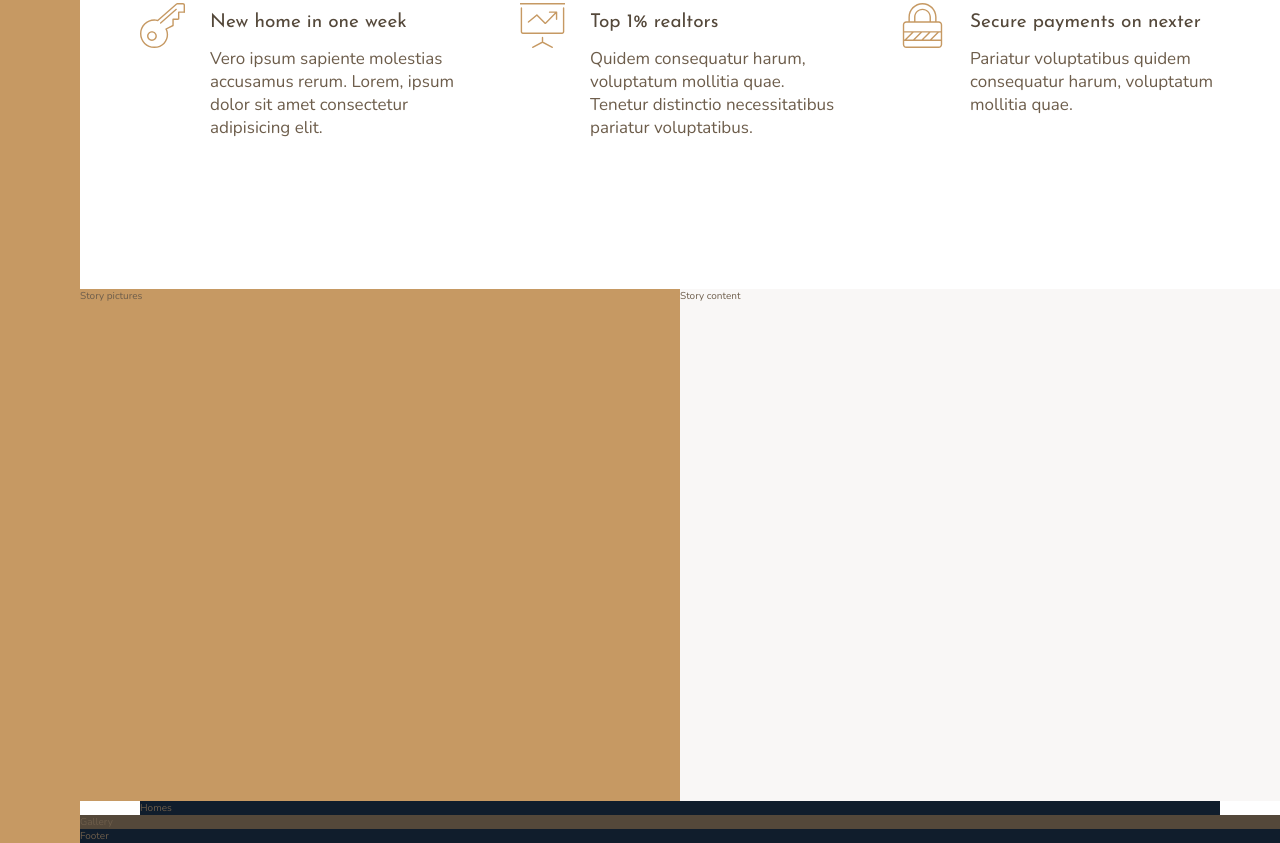
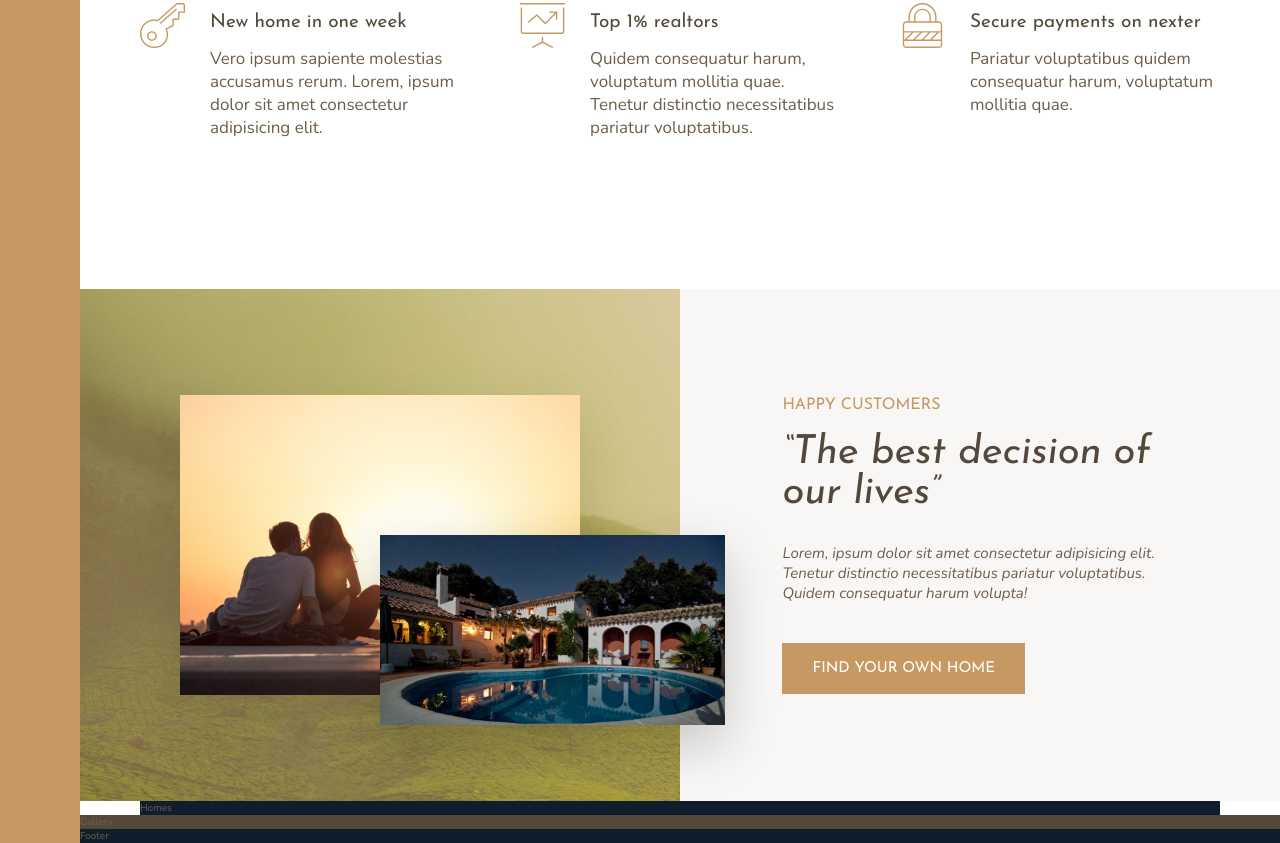
Before and after one commit to VladNcode/nexter-css, a plain HTML site: page index.pug in a window 1280 px wide. Shown: the part 963-1806 px from the top of the page. Drawn offline with nearby package versions, Linux system fonts and the light colour scheme; files that its build step writes are made by us from their sources.

Commit message:
added and styled story section

```diff
--- a/index.pug
+++ b/index.pug
@@ -50,8 +50,14 @@ body.container
       p.feature__text Pariatur voluptatibus quidem consequatur harum, voluptatum mollitia quae.
 
 
-  .story__pictures Story pictures
-  .story__content Story content
+  .story__pictures
+    img.story__img--1(src="img/story-1.jpeg" alt="Couple with new house")
+    img.story__img--2(src="img/story-2.jpeg" alt="New house")
+  .story__content
+    h3.heading-3.u-margin-bottom-small Happy customers
+    h2.heading-2.heading-2--dark.u-margin-bottom-medium &ldquo;The best decision of our lives&rdquo;
+    p.story__text Lorem, ipsum dolor sit amet consectetur adipisicing elit. Tenetur distinctio necessitatibus pariatur voluptatibus. Quidem consequatur harum volupta!
+    button.btn Find your own home
   section.homes Homes
   section.gallery Gallery
   footer.footer Footer
--- a/sass/_story.sass
+++ b/sass/_story.sass
@@ -1,7 +1,44 @@
 .story
+
   &__pictures
     background-color: $color-primary
     grid-column: full-start / col-end 4
+
+    background-image: linear-gradient(rgba($color-primary, .5), rgba($color-primary, .5)), url(../img/back.jpg)
+
+    display: grid
+    grid-template-rows: repeat(6, 1fr)
+    grid-template-columns: repeat(6, 1fr)
+    align-items: center
+
+  &__img--1
+    width: 100%
+    grid-row: 2 / 6
+    grid-column: 2 / 6
+    box-shadow: 0 2rem 5rem rgba(0, 0, 0, .1)
+
+  &__img--2
+    width: 115%
+    grid-row: 4 / 6
+    grid-column: 4 / 7
+    box-shadow: 0 2rem 5rem rgba(0, 0, 0, .2)
+    z-index: 20
+
   &__content
     background-color: $color-grey-light-1
     grid-column: col-start 5 / full-end
+    padding: 6rem 8vw
+
+    display: grid
+    align-content: center
+    justify-items: start
+
+    // display: flex
+    // flex-direction: column
+    // justify-content: center
+    // align-items: flex-start
+
+  &__text
+    font-size: 1.5rem
+    font-style: italic
+    margin-bottom: 4rem
--- a/sass/_typography.sass
+++ b/sass/_typography.sass
@@ -7,9 +7,19 @@
 
 .heading-2
   @extend %heading
+  font-size: 4rem
+  font-style: italic
+  line-height: 1
+  &--light
+    color: $color-grey-light-1
+  &--dark
+    color: $color-grey-dark-1
 
 .heading-3
   @extend %heading
+  font-size: 1.6rem
+  color: $color-primary
+  text-transform: uppercase
 
 .heading-4
   font-size: 1.9rem
@@ -19,3 +29,26 @@
     color: $color-grey-light-1
   &--dark
     color: $color-grey-dark-1
+
+.btn
+  background-color: $color-primary
+  color: #fff
+  border: none
+  border-radius: none
+  font-family: $font-display
+  font-size: 1.5rem
+  text-transform: uppercase
+  padding: 1.8rem 3rem
+  cursor: pointer
+  transition: all .2s
+  &:hover
+    background-color: $color-primary-dark
+
+.u-margin-bottom-small
+  margin-bottom: 2rem
+.u-margin-bottom-medium
+  margin-bottom: 3rem
+.u-margin-bottom-big
+  margin-bottom: 4rem
+.u-margin-bottom-huge
+  margin-bottom: 8rem
```
Also changed, not shown: css/style.css, index.html, 1 other file.
